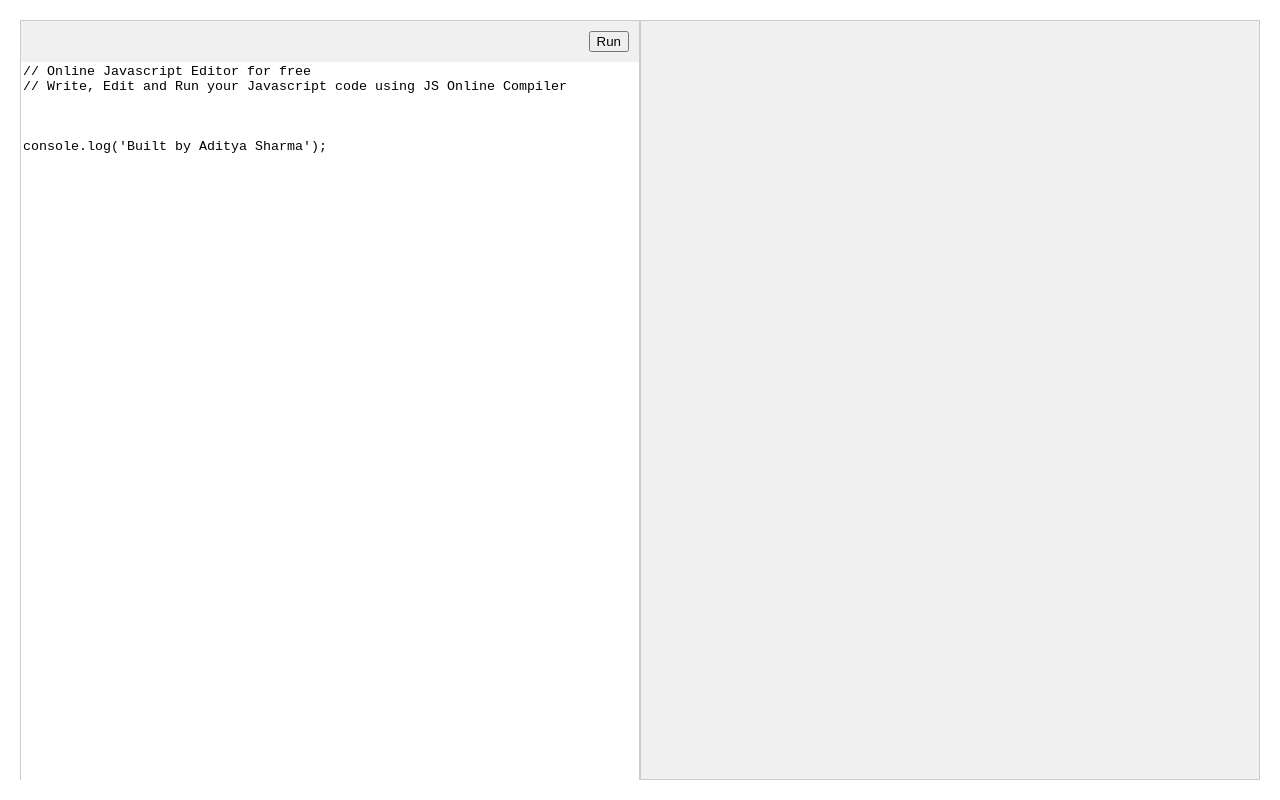
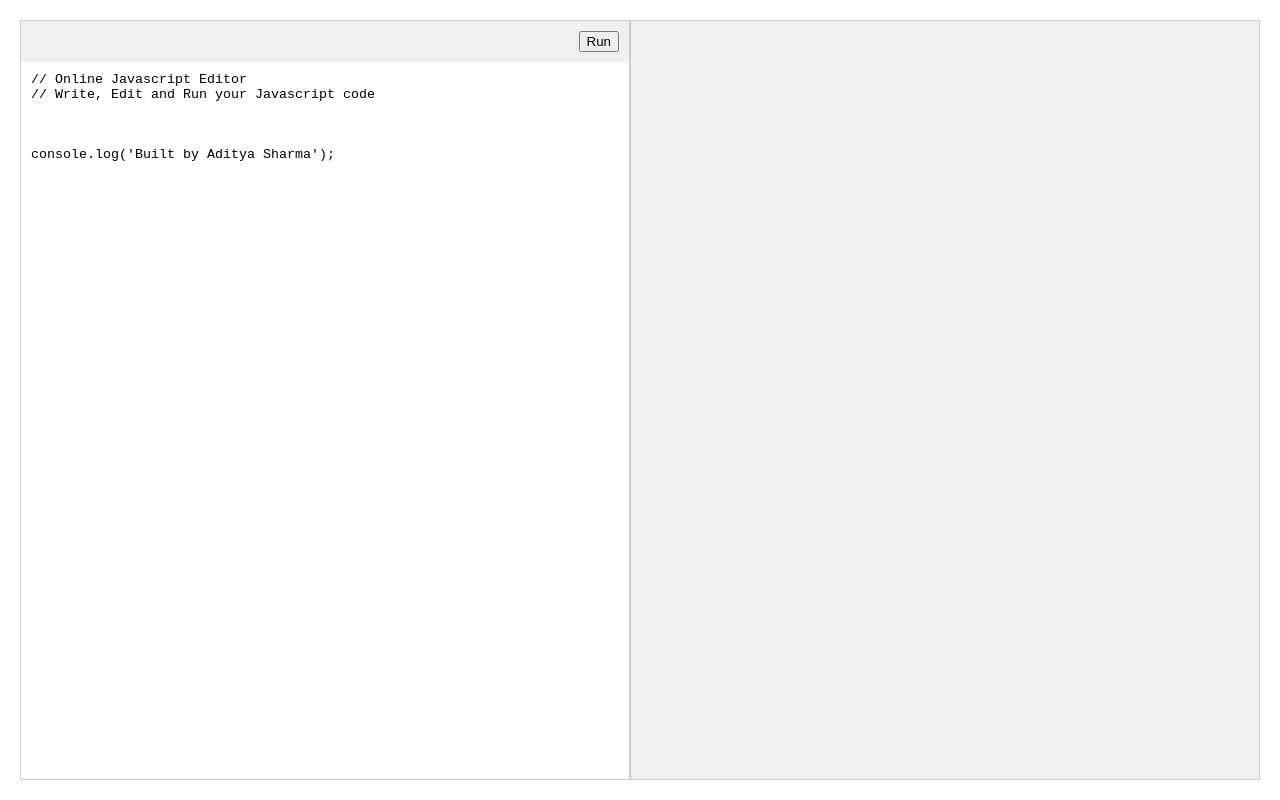
Before and after one commit to adii07/my-code-editor, a Next.js app: page / in a window 1280 px wide. Built offline with nearby package versions, Linux system fonts and the light colour scheme.

Commit message:
adding logic to run code

```diff
--- a/components/Editor/Header/index.tsx
+++ b/components/Editor/Header/index.tsx
@@ -1,7 +1,10 @@
 import styles from "./index.module.css";
-const EditorHeader=()=>{
+type Props={
+    clickRun?:()=>void;
+}
+const EditorHeader=({clickRun}:Props)=>{
 return <div className={styles.editorHeader}>
-    <button className={styles.button}>Run</button>
+    <button className={styles.button} onClick={clickRun}>Run</button>
 </div>
 }
 
--- a/components/Editor/const.ts
+++ b/components/Editor/const.ts
@@ -1,3 +1,3 @@
-export const placeHolderText = `// Online Javascript Editor for free
-// Write, Edit and Run your Javascript code using JS Online Compiler \n\n\n
+export const placeHolderText = `// Online Javascript Editor
+// Write, Edit and Run your Javascript code \n\n\n
 console.log('Built by Aditya Sharma');`;
--- a/components/Editor/index.module.css
+++ b/components/Editor/index.module.css
@@ -2,13 +2,17 @@
     flex: 1;
     background-color: #f0f0f0;
     border: 1px solid #ccc;
+    display: flex;
+    flex-direction: column;
 }
 
 .textarea{
+    flex: 1;
     width: 100%;
     height: 100%;
+    padding: 10px;
     resize: none;
-outline: none;
+    outline: none;
     border: none;
     box-sizing: border-box;
 }
--- a/components/Editor/index.tsx
+++ b/components/Editor/index.tsx
@@ -3,17 +3,35 @@ import styles from "./index.module.css";
 import { placeHolderText } from "./const";
 import EditorHeader from "./Header";
 
-type Props={
-    setOutput?:React.Dispatch<React.SetStateAction<string>>;
+type Props = {
+    setOutput: React.Dispatch<React.SetStateAction<string>>;
 }
-const Editor = ({setOutput}:Props) => {
+const Editor = ({ setOutput }: Props) => {
 
     const [javaScriptCode, setJavaScriptCode] = useState(placeHolderText);
+
+    const runCode = () => {
+        try {
+            const logs: any[] = [];
+            const originalConsoleLog = console.log;
+            // Capture console.log
+            console.log = (...args) => logs.push(args.join(" "));
+
+            // Execute JS code
+            new Function(javaScriptCode)();
+            // Restore console.log
+            console.log = originalConsoleLog;
+            setOutput(logs.join("\n"));
+        }
+        catch (err) {
+            setOutput(String(err));
+        }
+    }
     return (
         <div className={styles.editor}>
-            <EditorHeader/>
+            <EditorHeader clickRun={runCode} />
             <textarea className={styles.textarea} value={javaScriptCode} onChange={(e) => setJavaScriptCode(e.target.value)}
-            placeholder="" />
+                placeholder="" />
         </div>
     );
 }
--- a/components/OutputScreen/index.module.css
+++ b/components/OutputScreen/index.module.css
@@ -2,4 +2,5 @@
     flex: 1;
     background-color: #f0f0f0;
     border: 1px solid #ccc;
+    padding: 10px;
 }
```
